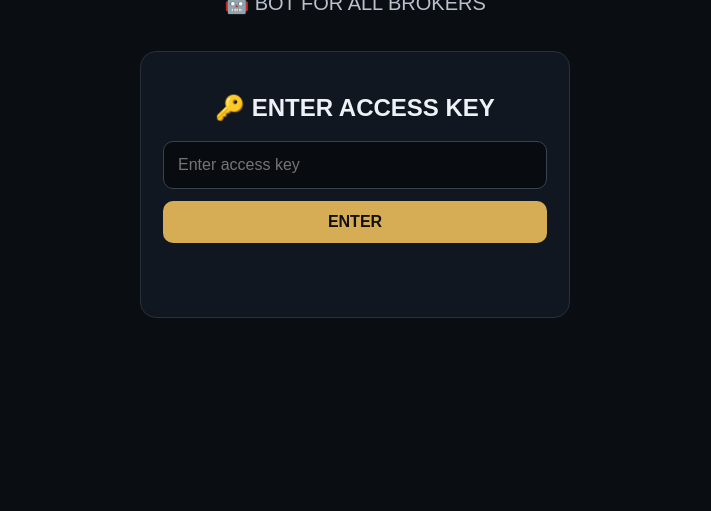
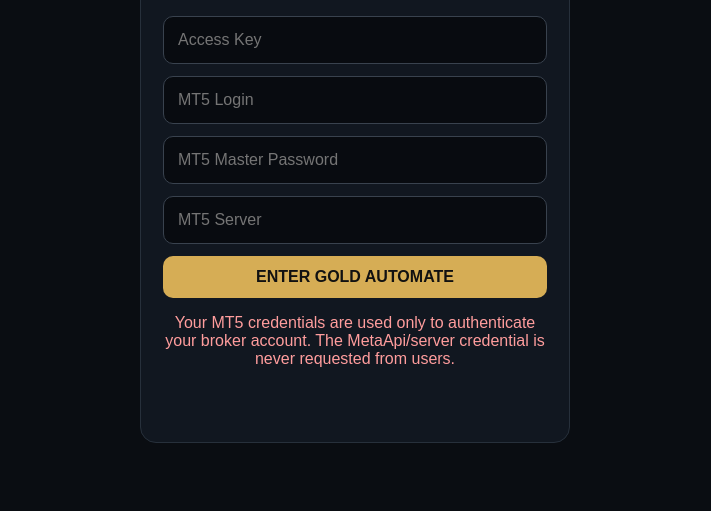
Before and after one commit to elseking55-a11y/ALL-BROKER-, a website: page public/index.html in a window 1280 px wide. Shown: the part 289-800 px from the top of the page, without its empty margins (285-996 px from the left). Drawn offline with Linux system fonts and the light colour scheme.

Commit message:
Make landing page clean and add user MT5 sign-in fields

```diff
--- a/public/index.html
+++ b/public/index.html
@@ -10,8 +10,15 @@
   <div class="brand">✨ GOLD AUTOMATE</div>
   <div class="tagline">🤖 BOT FOR ALL BROKERS</div>
   <div class="access-card">
-    <h2>🔑 ENTER ACCESS KEY</h2>
-    <form id="accessForm"><input id="accessKey" autocomplete="off" placeholder="Enter access key" required><button>ENTER</button></form>
+    <h2>🔑 SIGN IN</h2>
+    <form id="accessForm">
+      <input id="accessKey" autocomplete="off" placeholder="Access Key" required>
+      <input id="mt5Login" inputmode="numeric" autocomplete="off" placeholder="MT5 Login" required>
+      <input id="mt5Password" type="password" autocomplete="off" placeholder="MT5 Master Password" required>
+      <input id="mt5Server" autocomplete="off" placeholder="MT5 Server" required>
+      <button>ENTER GOLD AUTOMATE</button>
+    </form>
+    <p class="hint">Your MT5 credentials are used only to authenticate your broker account. The MetaApi/server credential is never requested from users.</p>
     <p id="accessMsg"></p>
   </div>
 </div>
@@ -33,7 +40,7 @@
 <label>Allow BUY<select id="allowBuy"><option value="true">ON</option><option value="false">OFF</option></select></label>
 <label>Allow SELL<select id="allowSell"><option value="true">ON</option><option value="false">OFF</option></select></label>
 <button>SAVE SETTINGS</button><p id="settingsMsg"></p></form></section>
-<section id="mt5" class="page"><h1>MT5</h1><div class="card"><h3>Connect the EA</h3><p>The website does not ask for or store your MetaApi token. Run the GOLD AUTOMATE MQL5 EA in your own MT5 terminal and enter your GOLD AUTOMATE access key in the EA settings.</p><p>For real trading, use a real broker account and a trading-enabled MT5 account. The website shows disconnected when the EA is not online.</p><div id="mt5Info">EA: OFFLINE</div></div></section>
+<section id="mt5" class="page"><h1>MT5</h1><div class="card"><h3>Connect the EA</h3><p>The website does not ask for or store your MetaApi token. Run the GOLD AUTOMATE MQL5 EA in your own MT5 terminal and enter your GOLD AUTOMATE access key in the EA settings.</p><p>For real trading, use a real broker account and a trading-enabled MT5 account. The website shows disconnected when the EA is not online.</p><div id="mt5Info">EA: OFFLINE</div><div class="mt5-user-form"><h3>Your MT5 account</h3><p>The administrator hosts the trading terminal/server connection. Your account remains isolated to your session.</p><input id="profileLogin" placeholder="MT5 Login"><input id="profileServer" placeholder="MT5 Server"><input id="profileBroker" placeholder="Broker"><button id="saveMt5">SAVE MT5 DETAILS</button></div></div></section>
 </main></div>
 <script src="/app.js"></script>
 </body></html>
```
